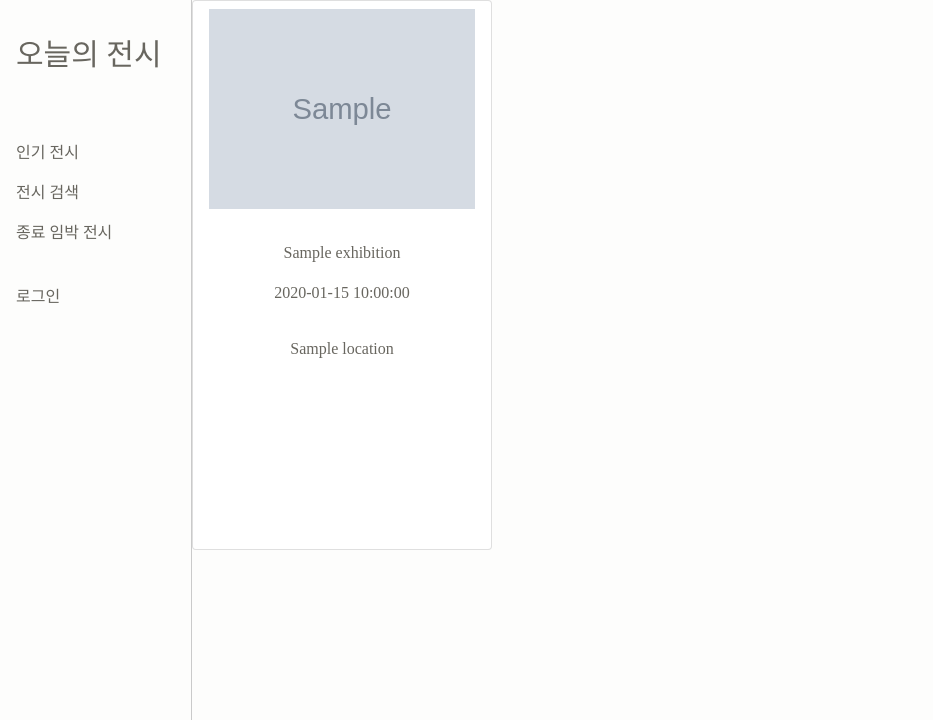
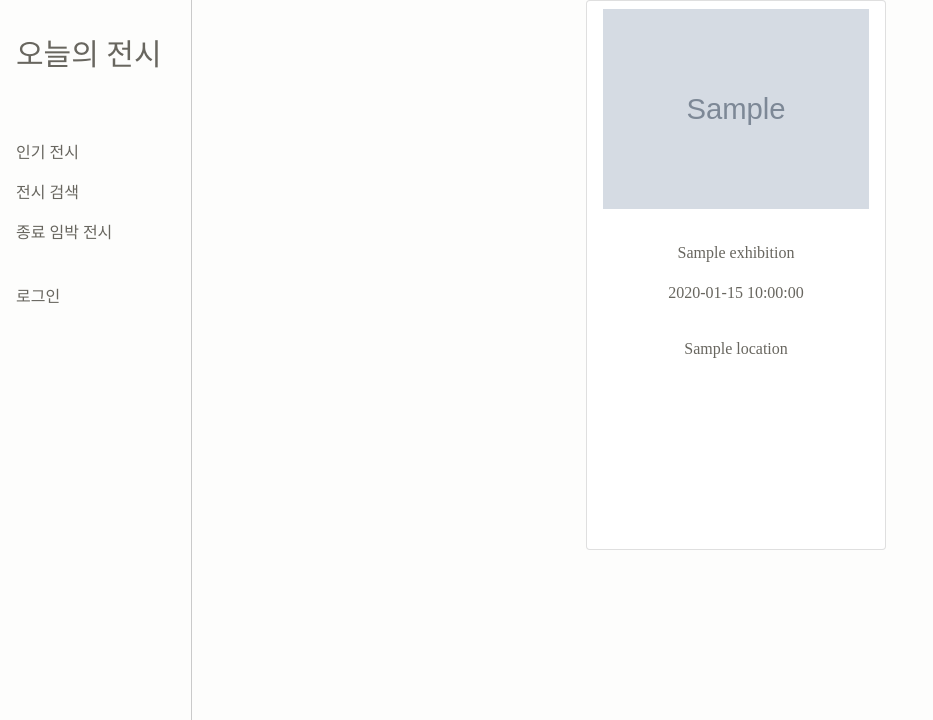
Before and after one commit to 39world/Sailing-99-1st-Team-Project, a Flask app: page /show in a window 1280 px wide. Shown: the part 80-800 px from the top of the page, without its empty margins (0-933 px from the left). Run offline with Flask 2, Linux system fonts and the light colour scheme; grey boxes marked "Sample" are stand-in pictures; a database or web service that is not in the repository returns one stand-in record (values such as "Sample title"); some libraries are stand-ins or nearby versions.

Commit message:
Update show.html

```diff
--- a/templates/show.html
+++ b/templates/show.html
@@ -176,6 +176,7 @@
         display: flex;
         flex-direction: row;
         flex-wrap: wrap;
+        justify-content: space-evenly;
       }
     </style>
   </head>
```
